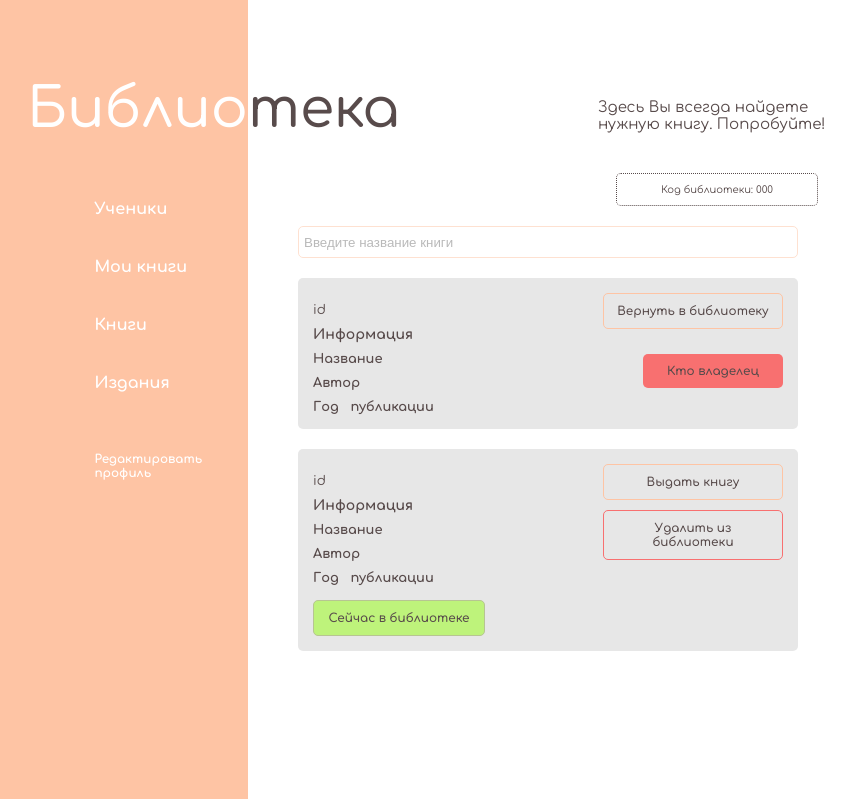
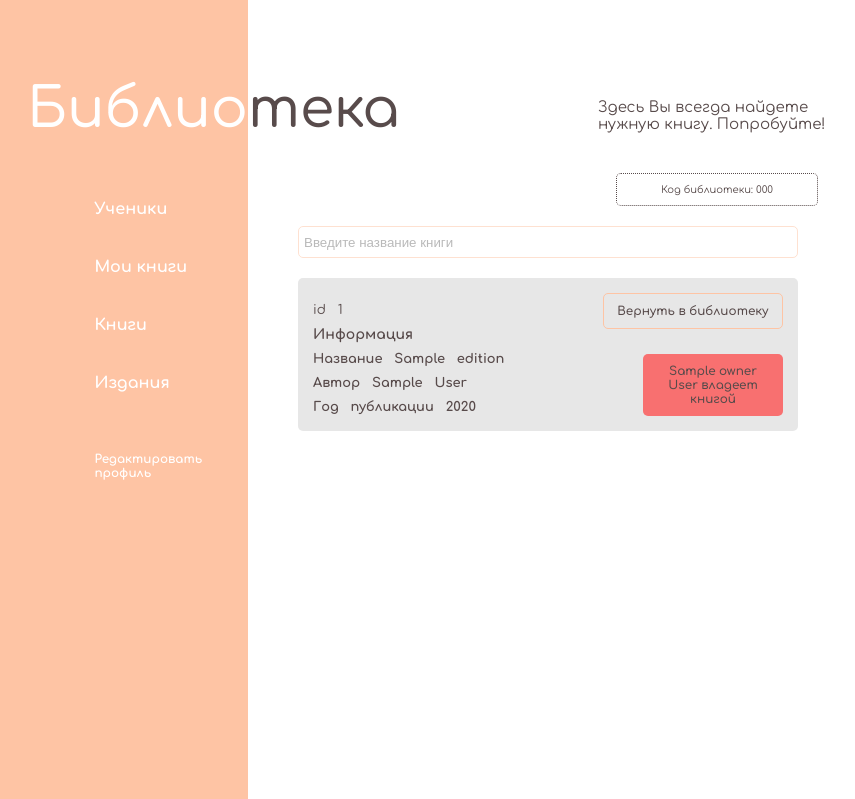
Before and after one commit to eleborrr/library, a Flask app: template templates/library.html in a window 1280 px wide. Shown: the part 51-850 px from the top of the page, without its empty margins (264-1119 px from the left). Run offline with Flask 2, Linux system fonts and the light colour scheme; the template is opened without the code that fills it: most values are stand-ins (such as "Sample title", 1, 10 or a date in 2020).

Commit message:
lil changes

```diff
--- a/main.py
+++ b/main.py
@@ -274,17 +274,17 @@ class LibraryView(FlaskView):
         books = []
         if current_user.role_id == session.query(Role).filter(Role.name == 'Librarian').first().id:
             for i in session.query(Book).all():
-                if i.edition.library_id == current_user.library_id and i.owner:
+                if i.edition.library_id == current_user.library_id:
                     books.append(i)
         else:
             for i in session.query(Book).all():
-                if i.edition.library_id == current_user.library_id and i.owner_id == current_user.id:
+                if i.edition.library_id == current_user.library_id:
                     books.append(i)
         id_, name, author = request.args.get('id'), request.args.get('name'), request.args.get('author')
         publication_year, edition_id, owner_id, owner_surname = request.args.get('publication_year'), request.args.get(
             'edition_id'), request.args.get('owner_id'), request.args.get('owner_surname')
 
-        query = session.query(Book).join(User).join(Edition).filter(Edition.library_id == current_user.library_id)
+        query = session.query(Book).join(Edition).filter(Edition.library_id == current_user.library_id)
         kwargs = {
             'id': '',
             'name': '',
@@ -331,7 +331,7 @@ class LibraryView(FlaskView):
         result = query.all()
         library = session.query(Library).get(current_user.library_id)
          # mode говорит о том, какой тип элементов в result
-        return render_template('library.html', result=result, mode='book',
+        return render_template('library.html', books=result, mode='book',
                                form=form, library_code=library.generate_id())
         #  у ученика: Вы причислены к библиотек #{id библиотеки}
         #  Под надписью будет маленькая ссылка:
@@ -372,7 +372,6 @@ class LibraryView(FlaskView):
             query = query.filter(Edition.publication_year == check_int_type(publication_year))
             kwargs['publication_year'] = publication_year
         form = edition_filter_form(**kwargs)
-        print(kwargs)
         if form.validate_on_submit():
             final = '/library/editions'
             args = []
--- a/templates/library.html
+++ b/templates/library.html
@@ -4,67 +4,40 @@
 			<div>
 				<input type="text" name=" " class="intpfield" placeholder="Введите название книги">
 			</div>
-
+            {% for book in books %}
 			<div class="book-item">
 				<div class="leftside">
 					<div class="nameb">
-					<p style="padding: 0;margin:0" >id </p></div>
+					<p style="padding: 0;margin:0" >id {{ book.id }}</p></div>
 
 					<div class="nameb">
 					<p style="padding: 0;margin:0;font-size: 14px" >   <strong>Информация</strong></p></div>
 
 					<div class="nameb">
-					<p style="padding: 0;margin:0" ><strong>Название</strong></p></div>
+					<p style="padding: 0;margin:0" ><strong>Название {{ book.edition.name }}</strong></p></div>
 
 				<div class="nameb">
-					<p style="padding: 0;margin:0" ><strong>Автор</strong></p>
+					<p style="padding: 0;margin:0" ><strong>Автор {{ book.edition.author }}</strong></p>
 								</div>
 
 				<div class="nameb">
-					<p style="padding: 0;margin:0" ><strong>Год публикации</strong></p>
+					<p style="padding: 0;margin:0" ><strong>Год публикации {{ book.edition.publication_year }}</strong></p>
 								</div>
-
 
 				</div>
 
-
-
 				<div class="rightside">
+                    {% if book.owner %}
 					<a href='#' class="link-getback tr">Вернуть в библиотеку</a>
-					<a class="owner red">Кто владелец</a>
+					<a class="owner red">{{ book.owner.name }} {{ book.owner.surname }} владеет книгой</a>
+                    {% else %}
+					<a href='#' class="link-getback tr">Выдать книгу</a>
+					<a href='#' class="link-getback tr delete">Удалить из библиотеки</a>
+                    {% endif %}
 				</div>
 			</div>
-
-			<div class="book-item">
-				<div class="leftside">
-					<div class="nameb">
-					<p style="padding: 0;margin:0" >id </p></div>
-
-					<div class="nameb">
-					<p style="padding: 0;margin:0;font-size: 14px" >   <strong>Информация</strong></p></div>
-
-					<div class="nameb">
-					<p style="padding: 0;margin:0" ><strong>Название</strong></p></div>
-
-				<div class="nameb">
-					<p style="padding: 0;margin:0" ><strong>Автор</strong></p>
-								</div>
-
-				<div class="nameb">
-					<p style="padding: 0;margin:0" ><strong>Год публикации</strong></p>
-								</div>
-
-				<a class="owner free">Сейчас в библиотеке</a>
-				</div>
-
-
-
-				<div class="rightside">
-					<a href='#' class="link-getback tr">Выдать книгу</a>
-					<a href='#' class="link-getback tr delete">Удалить из библиотеки</a>
-			</div>
+            {% endfor %}
 
 		</div>
 
-	</div>
 		{% endblock %}
```
